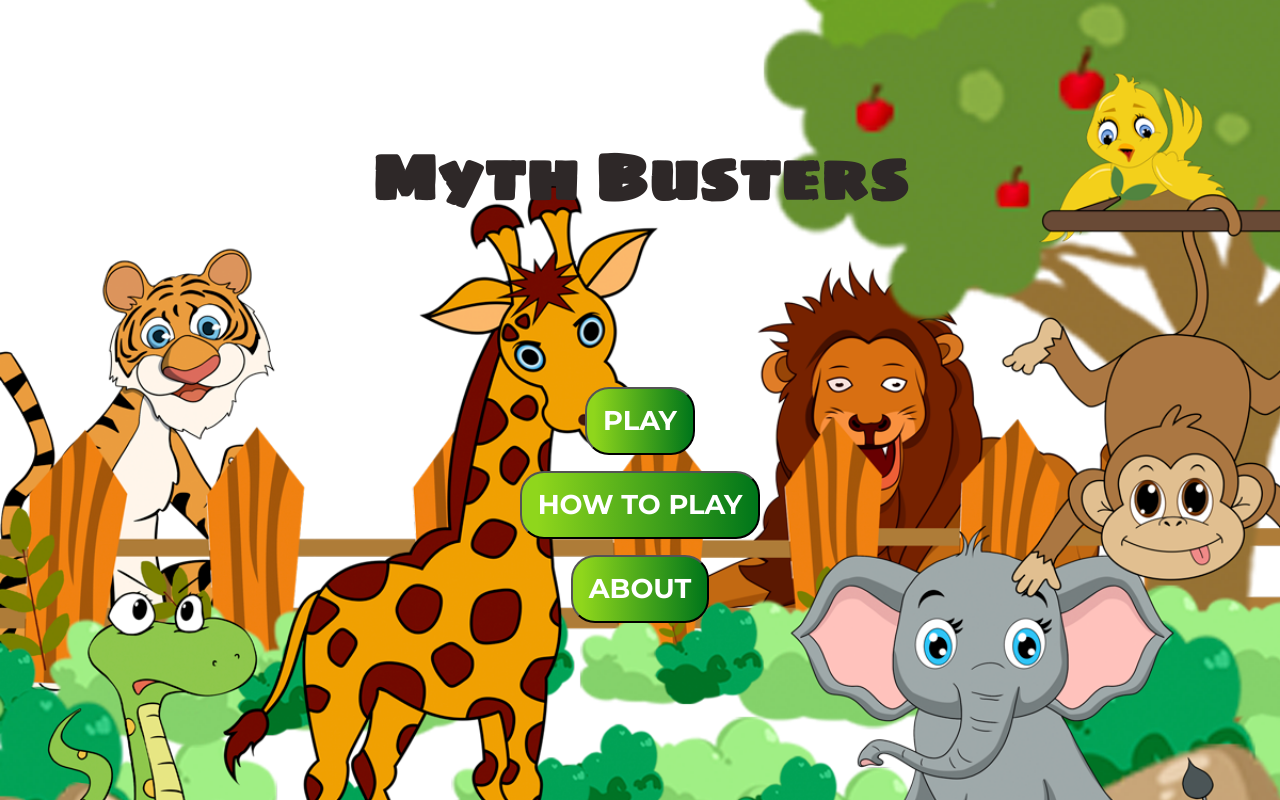
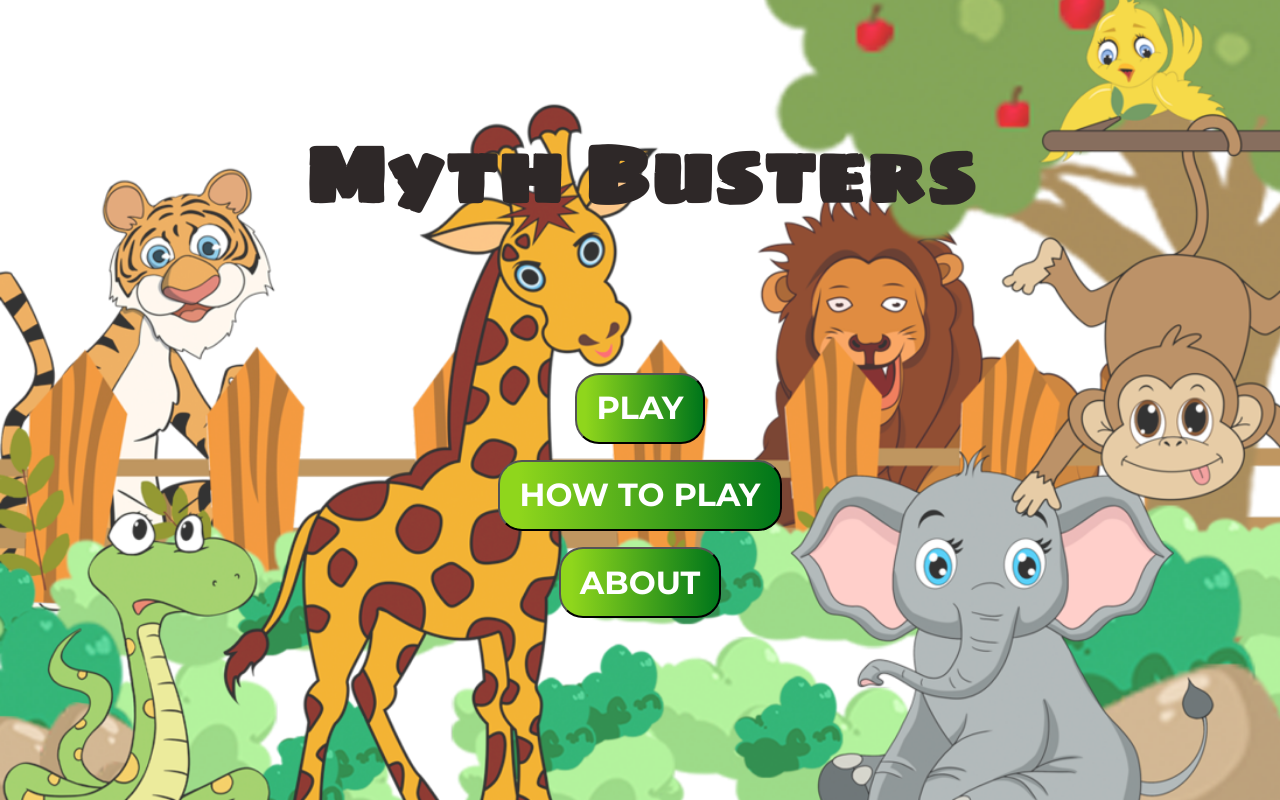
Before and after one commit to bappyasif/edutainment_game_based_on_animal_trivia, a website built with webpack: page previous-drafts/layouts-draft/main-menu.html in a window 1280 px wide. Built offline with nearby package versions, Linux system fonts and the light colour scheme.

Commit message:
Added responsiveness to main-menu

```diff
--- a/previous-drafts/layouts-draft/css/mainMenu.css
+++ b/previous-drafts/layouts-draft/css/mainMenu.css
@@ -13,7 +13,7 @@ body {
     height: 100%;
     margin: 0;
     padding: 0;
-    background-image: url('../images/animal-bg.png');
+    background-image: url('../images/animal-bg-1.png');
     background-position: center bottom;
     background-repeat: no-repeat;
     background-size: cover;
@@ -29,8 +29,8 @@ body {
 }
 
 .title {
-    margin-top: min(7rem, 9vw);
-    margin-bottom: min(9rem, 15vw);
+    margin-top: 12vh;
+    margin-bottom: 15vh;
     padding: 0.8rem;
     font-family: 'Sigmar One', cursive;
     font-size: min(4rem, 15vw);
@@ -50,7 +50,7 @@ body {
     font-family: 'Montserrat', sans-serif;
     font-style: normal;
     font-weight: bold;
-    font-size: 1.7rem;
+    font-size: 1.5rem;
     line-height: 1rem;
     padding: 1.5rem 1rem;
     background: linear-gradient(90deg, #8fd61c 6.55%, #00761a 99.24%);
@@ -61,9 +61,21 @@ body {
     margin-bottom: 1rem;
 }
 
-/* TODO: Add responsiveness for mobile */
 @media (min-width: 1100px) {
+    .title {
+        font-size: 10vh;
+    }
     .background {
         background-position: center -400px;
     }
+    .nav__btn {
+        padding: 2vw 1.5vw;
+        font-size: 2.5vw;
+    }
 }
+
+@media (min-height: 700px) {
+    .background {
+        background-position: center bottom;
+    }
+}
```
Also changed, not shown: previous-drafts/layouts-draft/images/animal-bg-1.png (added).
